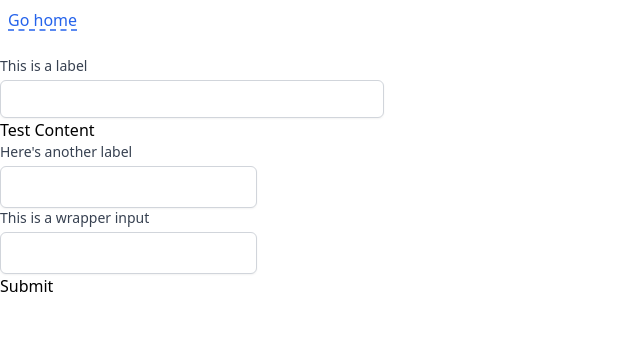
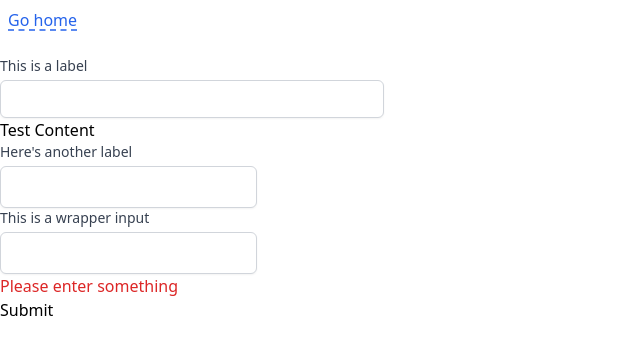
Before and after one commit to tayv/Project-Bubblegum, a Next.js app: page /quiz1/pg4 in a window 1280 px wide. Shown: the top 354 px of the page, without its empty margins (0-640 px from the left). Built offline with nearby package versions, Linux system fonts and the light colour scheme.

Commit message:
Added errors message to WrapperInput. Only works with Static name prop

```diff
--- a/components/WrapperInput.tsx
+++ b/components/WrapperInput.tsx
@@ -1,19 +1,26 @@
 import React from 'react'
 import { Input } from '@components/atoms/input'
+import { appendErrors } from 'react-hook-form'
 
 const WrapperInput = ({
   name,
   register,
   rules,
+  errors,
   ...props
 }) => {
 
-
+  const testName = {name}
+  console.log("name:", testName,"errors:", errors, "errors[{name}] is true:", !(errors[{name}]))
   return (
 
     <div>
       <Input name={name} {...props} {...(register && register(name, rules))}
       />
+      {
+        !errors[{name}] && <p className="text-red-600">Please enter something</p>
+        // https://react-hook-form.com/api/useform/register rules says rhf uses dot notation only for typescript consistency
+      }
     </div>
 
   )
--- a/pages/quiz1/pg4.tsx
+++ b/pages/quiz1/pg4.tsx
@@ -12,6 +12,7 @@ import WrapperInput from '@components/WrapperInput'
 
   const onSubmit = handleSubmit((data) => {
     console.log("Form submitted:", data)
+    console.log("errors", Error)
   })
 
   return (
```
